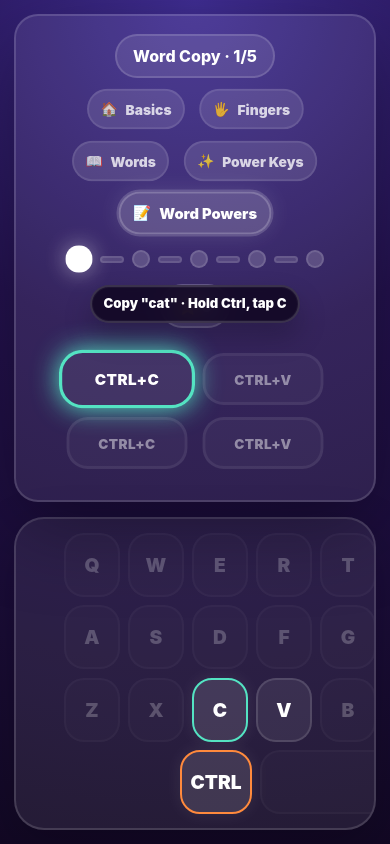
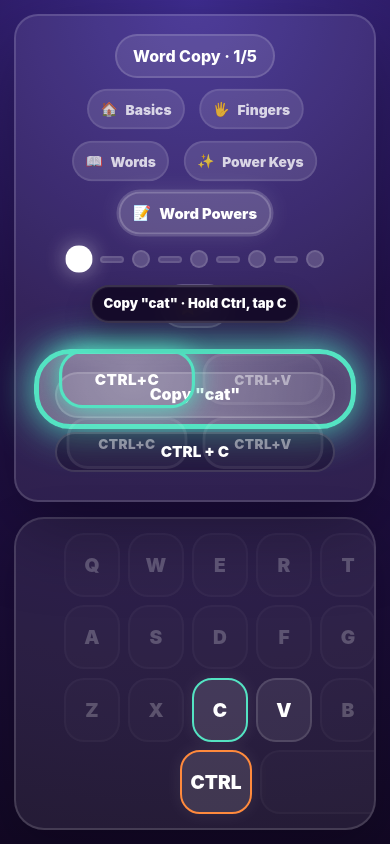
Before and after one commit to JonathanDn/key-quest, a React (Vite) app: page / in a window 390 px wide. Built offline with nearby package versions, Linux system fonts and the light colour scheme.

Commit message:
* Fixed glow over flow hidden top and bottom * helper-bubble - removed

```diff
--- a/src/App.jsx
+++ b/src/App.jsx
@@ -278,25 +278,16 @@ function App() {
 
             <div className="target-area">
               {showWordPowerBoard ? (
-                  <div
-                      className="word-power-stage"
-                      style={{ '--target-color': targetColor }}
-                  >
+                  <div className="word-power-stage" style={{ '--target-color': targetColor }}>
                     <div className="word-power-header">
-                      <div className="word-power-task-pill">
-                        {wordPowerState.taskLabel}
-                      </div>
+                      <div className="word-power-task-pill">{wordPowerState.taskLabel}</div>
                       <div className="word-power-action-badge">
                         {renderTargetLabel(currentTarget)}
                       </div>
                     </div>
 
                     <div className="word-power-lab">
-                      <div
-                          className={
-                            highlightSource ? 'word-zone source active' : 'word-zone source'
-                          }
-                      >
+                      <div className={highlightSource ? 'word-zone source active' : 'word-zone source'}>
                         <div className="word-zone-label">Copy from</div>
                         <div className="word-zone-slot">
                           {renderWordChips(wordPowerState.sourceText)}
@@ -340,27 +331,6 @@ function App() {
                       </div>
                     </div>
 
-                    <div className="helper-bubble">
-                      {currentTarget ? (
-                          <>
-                      <span
-                          className="finger-dot"
-                          style={{
-                            background: isComboTarget
-                                ? FINGER_COLORS[KEY_TO_FINGER[currentTarget.triggerCode]]
-                                : FINGER_COLORS[KEY_TO_FINGER[currentTarget.code]],
-                          }}
-                      />
-                            <span>{helperText}</span>
-                          </>
-                      ) : complete && hasNextLevel && nextCountdown !== null ? (
-                          <span>Next in {nextCountdown}s</span>
-                      ) : complete ? (
-                          <span>All done!</span>
-                      ) : (
-                          <span>Watch the glowing key</span>
-                      )}
-                    </div>
                   </div>
               ) : (
                   <>
@@ -379,9 +349,7 @@ function App() {
                                 {currentTarget.codes.map((code, index) => (
                                     <React.Fragment key={code}>
                                       {index > 0 ? <span className="combo-plus">+</span> : null}
-                                      <span
-                                          className={heldKeys.has(code) ? 'combo-chip held' : 'combo-chip'}
-                                      >
+                                      <span className={heldKeys.has(code) ? 'combo-chip held' : 'combo-chip'}>
                               {codeToLabel[code] ?? code}
                             </span>
                                     </React.Fragment>
@@ -390,9 +358,7 @@ function App() {
                           ) : isTextStepTarget ? (
                               <div className="word-target">
                                 <span className="word-done">{stepDoneText}</span>
-                                <span className="word-current">
-                          {renderVisibleChar(stepCurrentChar)}
-                        </span>
+                                <span className="word-current">{renderVisibleChar(stepCurrentChar)}</span>
                                 <span className="word-upcoming">{stepUpcomingText}</span>
                               </div>
                           ) : (
@@ -402,28 +368,6 @@ function App() {
                           '🎉'
                       ) : (
                           '▶'
-                      )}
-                    </div>
-
-                    <div className="helper-bubble">
-                      {currentTarget ? (
-                          <>
-                      <span
-                          className="finger-dot"
-                          style={{
-                            background: isComboTarget
-                                ? FINGER_COLORS[KEY_TO_FINGER[currentTarget.triggerCode]]
-                                : FINGER_COLORS[KEY_TO_FINGER[currentTarget.code]],
-                          }}
-                      />
-                            <span>{helperText}</span>
-                          </>
-                      ) : complete && hasNextLevel && nextCountdown !== null ? (
-                          <span>Next in {nextCountdown}s</span>
-                      ) : complete ? (
-                          <span>All done!</span>
-                      ) : (
-                          <span>Watch the glowing key</span>
                       )}
                     </div>
                   </>
--- a/src/styles/layout.css
+++ b/src/styles/layout.css
@@ -47,10 +47,9 @@ button {
 
 .stage-card {
     position: relative;
-    width: 100%;
     height: 100%;
     min-height: 0;
-    overflow: hidden;
+    overflow: visible;
     background: var(--color-glass);
     border: 2px solid var(--color-border);
     border-radius: var(--radius-panel);
--- a/src/styles/stage.css
+++ b/src/styles/stage.css
@@ -165,13 +165,13 @@
     align-self: stretch;
     width: 100%;
     min-height: 0;
-    overflow: hidden;
+    padding: 18px 0 28px;
+    overflow: visible;
 }
 
 .big-target {
     width: var(--target-size);
     max-width: 100%;
-    max-height: 100%;
     aspect-ratio: 1;
     border-radius: var(--radius-target);
     display: grid;
@@ -294,7 +294,7 @@
     grid-template-rows: auto minmax(0, 1fr);
     gap: 14px;
     align-content: start;
-    overflow: hidden;
+    overflow: visible;
 }
 
 .word-power-header {
@@ -416,29 +416,6 @@
     font-size: 2rem;
     font-weight: 900;
     opacity: 0.72;
-}
-
-.helper-bubble {
-    position: absolute;
-    left: 50%;
-    bottom: 10px;
-    transform: translateX(-50%);
-    max-width: calc(100% - 28px);
-    min-height: 32px;
-    padding: 8px 14px;
-    border-radius: var(--radius-pill);
-    background: rgba(18, 8, 36, 0.78);
-    border: 2px solid rgba(255, 255, 255, 0.14);
-    backdrop-filter: blur(8px);
-    display: inline-flex;
-    align-items: center;
-    justify-content: center;
-    gap: var(--space-gap-sm);
-    font-size: 1rem;
-    font-weight: 700;
-    white-space: nowrap;
-    z-index: 2;
-    box-shadow: 0 10px 24px rgba(0, 0, 0, 0.18);
 }
 
 .finger-dot {
@@ -582,6 +559,10 @@
         width: 34px;
     }
 
+    .target-area {
+        padding: 14px 0 24px;
+    }
+
     .big-target.wide {
         width: min(560px, 92vw);
         height: min(100%, var(--target-min-height-space-tablet));
@@ -607,13 +588,6 @@
 
     .word-power-stage {
         padding: 18px 16px 52px;
-    }
-
-    .helper-bubble {
-        bottom: 12px;
-        max-width: calc(100% - 20px);
-        font-size: 0.92rem;
-        padding: 7px 12px;
     }
 
     .word-power-lab {
@@ -663,6 +637,10 @@
         height: 26px;
     }
 
+    .target-area {
+        padding: 12px 0 20px;
+    }
+
     .message-line {
         min-height: 38px;
         max-width: min(94vw, 320px);
@@ -694,13 +672,6 @@
         text-align: center;
     }
 
-    .helper-bubble {
-        bottom: 10px;
-        max-width: calc(100% - 16px);
-        font-size: 0.82rem;
-        padding: 6px 10px;
-    }
-
     .word-chip {
         font-size: 1rem;
     }
```
